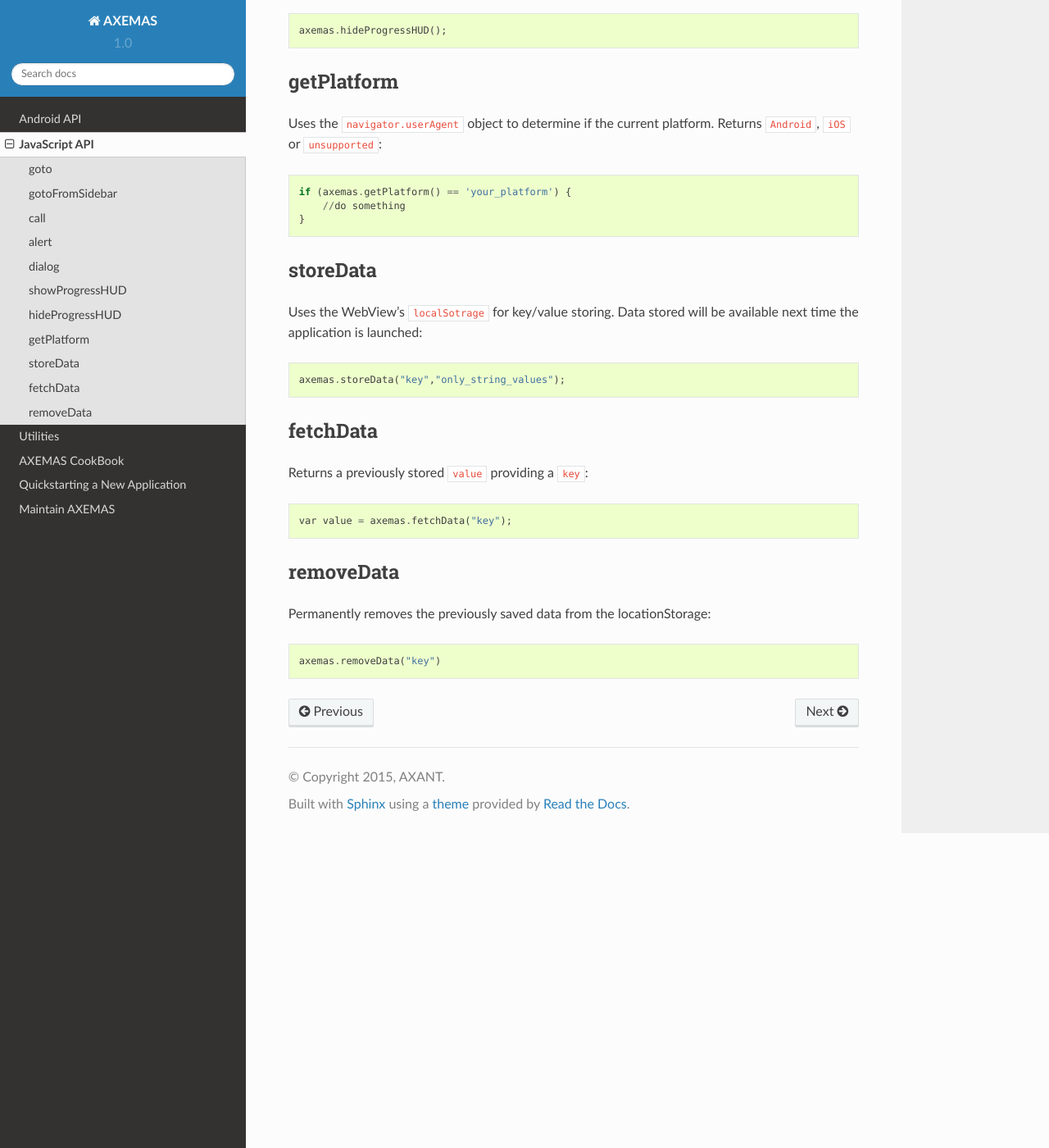
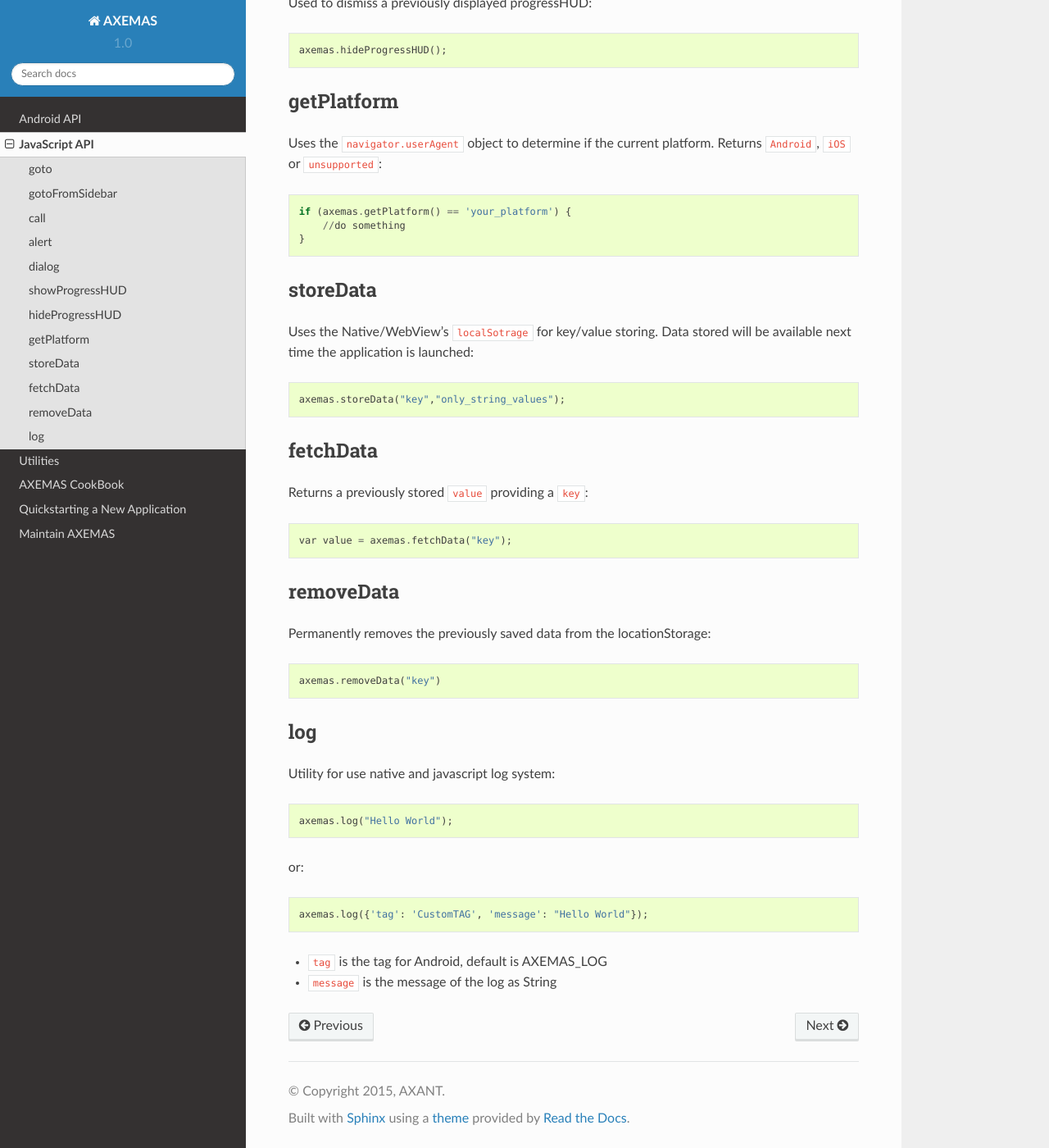
Before and after one commit to gmacario/doc, a Sphinx documentation site: the page built from source/js_api.rst, in a window 1280 px wide and 1400 px high, scrolled down 2507 px. Shown: the whole window at 82% size. Built offline with Sphinx 7.4.7 and the Read the Docs theme 2.0.0, drawn with Linux system fonts in a browser that asks for light colours; pages that are not in the unit, such as notebooks, are missing from menus.

Commit message:
Add doc for axemas.log method

```diff
--- a/source/js_api.rst
+++ b/source/js_api.rst
@@ -16,6 +16,7 @@
     - storeData
     - fetchData
     - removeData
+    - log
 
 .. _js_goto:
 
@@ -113,7 +114,7 @@
 storeData
 ---------
 
-Uses the WebView's ``localSotrage`` for key/value storing. Data stored will be available next time the application is launched::
+Uses the Native/WebView's ``localSotrage`` for key/value storing. Data stored will be available next time the application is launched::
 
     axemas.storeData("key","only_string_values");
 
@@ -130,3 +131,17 @@
 Permanently removes the previously saved data from the locationStorage::
 
     axemas.removeData("key")
+
+log
+----------
+
+Utility for use native and javascript log system::
+
+    axemas.log("Hello World");
+
+or::
+
+    axemas.log({'tag': 'CustomTAG', 'message': "Hello World"});
+
+- ``tag`` is the tag for Android, default is AXEMAS_LOG
+- ``message`` is the message of the log as String
```
